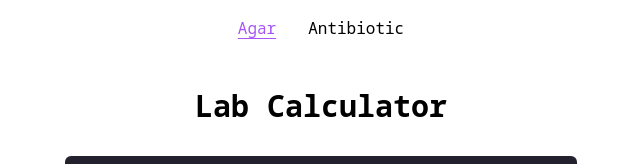
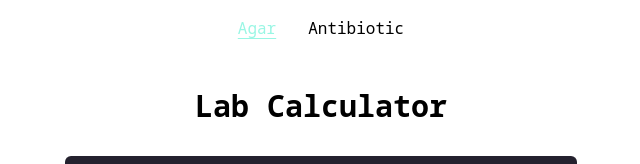
Before and after one commit to JNer1/lab-calculator, a Next.js app: page / in a window 1280 px wide. Shown: the top 164 px of the page, without its empty margins (319-959 px from the left). Built offline with nearby package versions, Linux system fonts and the light colour scheme.

Commit message:
feat: change link accent color to teal-200

```diff
--- a/components/NavbarLink.tsx
+++ b/components/NavbarLink.tsx
@@ -22,8 +22,8 @@ const NavbarLink = (props: NavBarLinkProps) => {
       <Link href={href}>
         <a
           className={`${
-            isActive ? "text-purple-500 underline underline-offset-4" : ""
-          } hover:text-purple-500`}
+            isActive ? "text-teal-200 underline underline-offset-4" : ""
+          } hover:text-teal-200`}
         >
           {label}
         </a>
```
